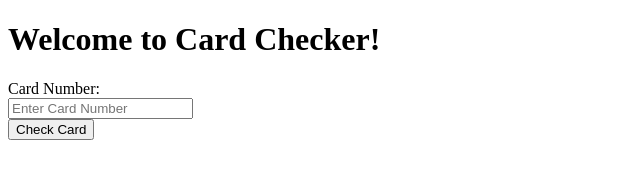
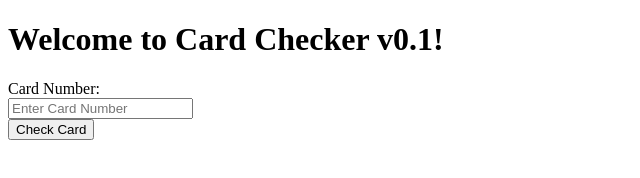
Before and after one commit to JFrancis23/CardChecker, a plain HTML site: page index.html in a window 1280 px wide. Shown: the full height of the page, 0-640 px from the left. Drawn offline with Linux system fonts and the light colour scheme.

Commit message:
gitPages test

```diff
--- a/index.html
+++ b/index.html
@@ -9,7 +9,7 @@
   <body>
     <header></header>
     <main>
-      <h1>Welcome to Card Checker!</h1>
+      <h1>Welcome to Card Checker v0.1!</h1>
 
       <div class="container">
         <div class="card">
```
